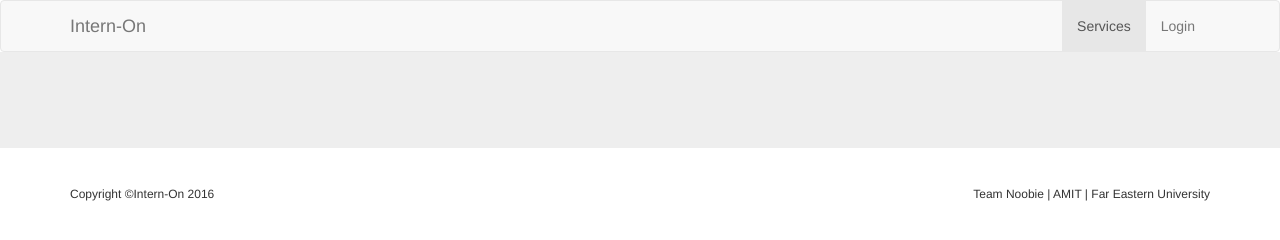
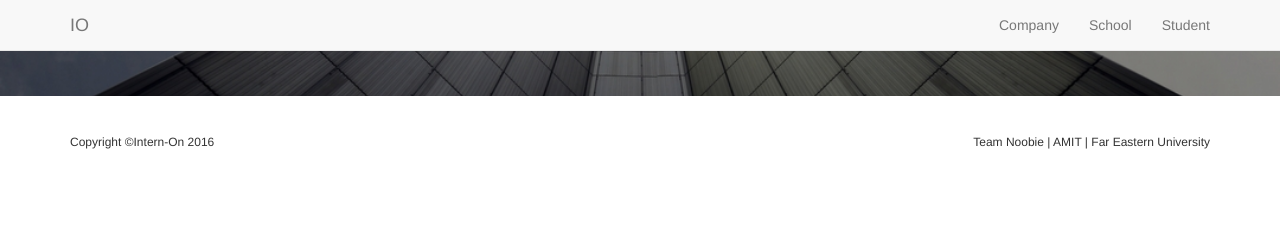
Before and after one commit to Team-Noobie/Intern-On-V.2, a website: page index.html at #!/index in a window 1280 px wide. Drawn offline with nearby package versions, Linux system fonts and the light colour scheme; some packages are replaced by stand-ins of ours.

Commit message:
Landing page updated
Put some background wallpaper updated link.

```diff
--- a/css/style.css
+++ b/css/style.css
@@ -1,5 +1,18 @@
+.jumbotron{
+    height: -webkit-fill-available;
+    background-image: url('../img/header-bg.jpg');
+    background-repeat: no-repeat;
+    background-attachment: scroll;
+    background-position: center center;
+    -webkit-background-size: cover;
+    -moz-background-size: cover;
+    background-size: cover;
+    -o-background-size: cover;
+    text-align: center;
+}
+
 .name{
-    color: #999999;
+    color: #FFFFFF;
 }
 
 #sidebar-wrapper {
@@ -13,7 +26,7 @@
 /* Sidebar Styles */
 
 .sidebar-nav {
-    background: #000;
+    background: #008cba;
     position: absolute;
     top: 0;
     width: 250px;
@@ -31,7 +44,7 @@
 .sidebar-nav li a {
     display: block;
     text-decoration: none;
-    color: #999999;
+    color: #FFFFFF;
 }
 
 .sidebar-nav li a:hover {
@@ -52,7 +65,7 @@
 }
 
 .sidebar-nav > .sidebar-brand a {
-    color: #999999;
+    color: #FFFFFF;
 }
 
 .sidebar-nav > .sidebar-brand a:hover {
--- a/index.html
+++ b/index.html
@@ -6,7 +6,9 @@
         <meta name="viewport" content="width=device-width, initial-scale=1">
         <link href="css/style.css" rel="stylesheet">
 
-        <link href="bower_components/bootstrap/dist/css/bootstrap.css" rel="stylesheet">
+        <!-- <link href="bower_components/bootstrap/dist/css/bootstrap.css" rel="stylesheet"> -->
+        <link href="https://bootswatch.com/simplex/bootstrap.min.css" rel="stylesheet">
+
         <link href="bower_components/font-awesome/css/font-awesome.min.css" rel="stylesheet" type="text/css">
 
     </head>
--- a/templates/index.html
+++ b/templates/index.html
@@ -1,19 +1,22 @@
-<nav class="navbar navbar-default" style="margin-bottom:0px">
+<nav class="navbar navbar-default navbar-fixed-top" style="margin-bottom:0px">
     <div class="container">
-        <div class="navbar-header"><a href="#" class="navbar-brand navbar-link">Intern-On </a>
+        <div class="navbar-header"><a href="#" class="navbar-brand navbar-link"> <span >IO</span></a>
             <button data-toggle="collapse" data-target="#navcol-1" class="navbar-toggle collapsed"><span class="sr-only">Toggle navigation</span><span class="icon-bar"></span><span class="icon-bar"></span><span class="icon-bar"></span></button>
         </div>
         <div class="collapse navbar-collapse" id="navcol-1">
             <ul class="nav navbar-nav navbar-right">
-                <li role="presentation" class="active"><a href="#">Services </a></li>
-                <li role="presentation"><a ui-sref="supervisor.profile">Login </a></li>
+                <li role="presentation"><a ui-sref="company.profile">Company</a></li>
+                <li role="presentation"><a ui-sref="coordinator.profile">School</a></li>
+                <li role="presentation"><a ui-sref="student.profile">Student</a></li>
             </ul>
         </div>
     </div>
 </nav>
 
 <div class="jumbotron">
+    <div class="banner-photo">
 
+    </div>
 </div>
 
 <footer>
```
Also changed, not shown: img/header-bg.jpg (added).
